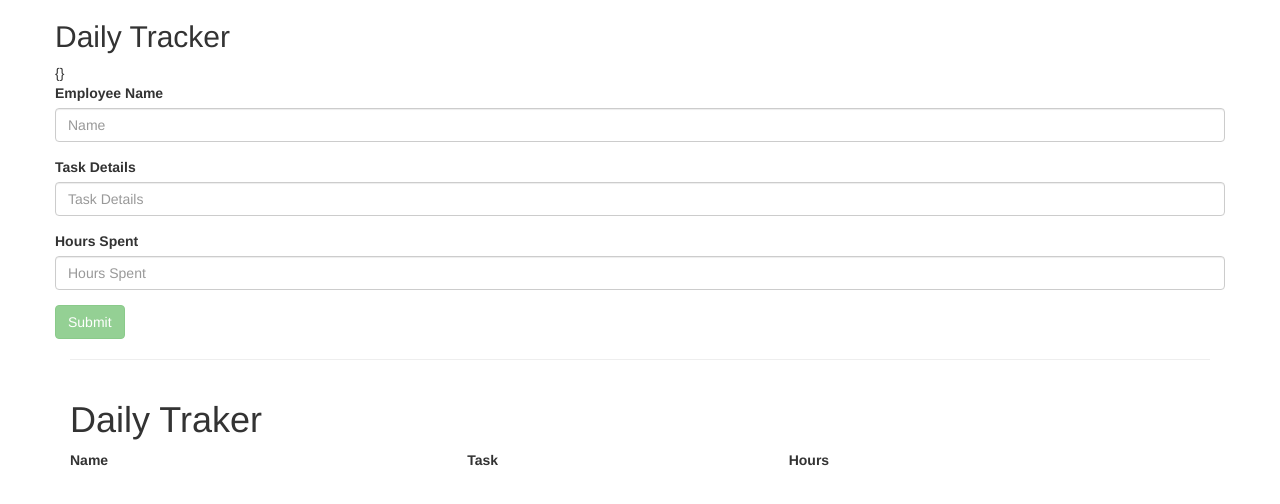
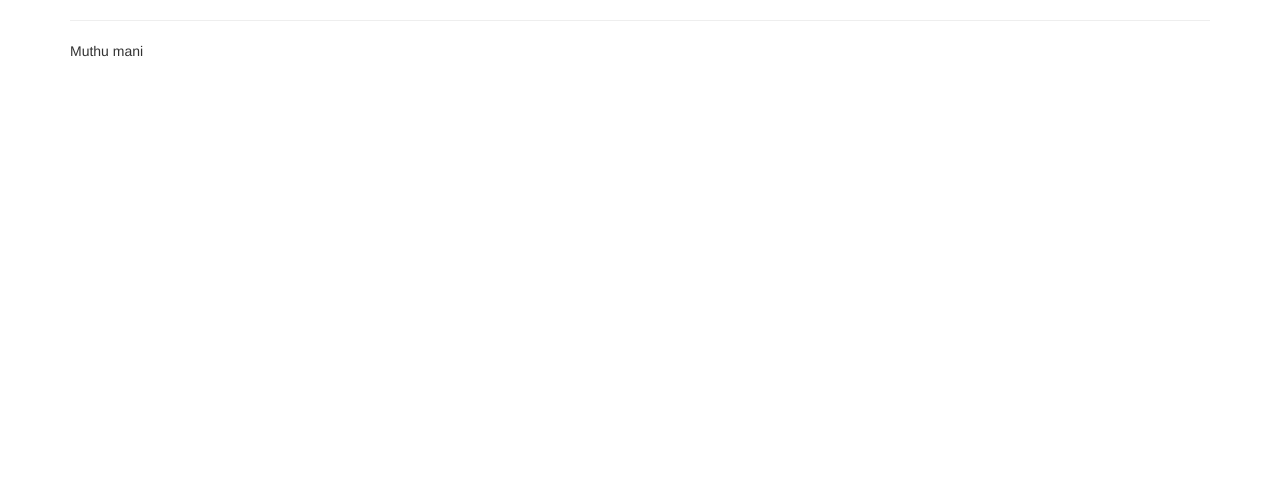
Before and after one commit to muthu67/OffcExcercise, an Angular app in the folder ngContent/ng-content/: page / in a window 1280 px wide. Shown: the top 504 px of the page. Built offline with nearby package versions, Linux system fonts and the light colour scheme.

Commit message:
commited

```diff
--- /dev/null
+++ b/ngContent/ng-content/src/app/Employee.ts
@@ -0,0 +1,3 @@
+export class Employee {
+constructor(public fname?: string, public Lname?: string) {}
+}
--- a/ngContent/ng-content/src/app/app.component.html
+++ b/ngContent/ng-content/src/app/app.component.html
@@ -1,10 +1,11 @@
 <div class="container">
-  <div class="row">
+  <!-- <div class="row">
     <h2>Daily Tracker</h2>
     <app-dailytracker-input (submittedForm)='onSubmittedFormClicked($event)'></app-dailytracker-input>
-  </div>
+  </div> -->
   <hr />
-  <div class="row">
+
+  <!-- <div class="row">
     <div class="col-md-12">
         <h1>Daily Traker</h1>
         <table class="table table-striped">
@@ -13,5 +14,8 @@
       </app-dailytracker-display>
     </table>
     </div>
-  </div>
+  </div> -->
+  <app-employee [empApp]='empApp'>
+
+  </app-employee>
 </div>
--- a/ngContent/ng-content/src/app/app.component.ts
+++ b/ngContent/ng-content/src/app/app.component.ts
@@ -1,4 +1,5 @@
 import { Component } from '@angular/core';
+import { Employee } from './Employee';
 
 @Component({
   selector: 'app-root',
@@ -6,31 +7,9 @@ import { Component } from '@angular/core';
   styleUrls: ['./app.component.css']
 })
 export class AppComponent {
-  chatHistory = [];
-  empName: string = '';
-  empTask: string = '';
-  empHrs: string = '';
-
-  ngOnInit(){
-    console.log('AppComponent Initiated!');
-  }
-  OnPrivateClick(){
-    this.chatHistory.push({
-      name: this.empName,
-      comment: this.empTask,
-      hours: this.empHrs
-    })
-  }
-  onSubmittedFormClicked(DailyTrackerInputModel: {name: string, task: string, hours:string}){
-    console.log("appcomponent registerd ");
-    this.chatHistory.push({
-      name:DailyTrackerInputModel.name,
-      task:DailyTrackerInputModel.task,
-      hours:DailyTrackerInputModel.hours,
-      date:new Date('DD/MMM/yyyy')
-
-    })
-  }
-  OnPublicClick(){
+  title = 'Employee App';
+  empApp = new Employee('Muthu', 'mani');
+  constructor() {
+    console.log('App component initiated');
   }
 }
--- a/ngContent/ng-content/src/app/app.module.ts
+++ b/ngContent/ng-content/src/app/app.module.ts
@@ -3,14 +3,12 @@ import { NgModule } from '@angular/core';
 
 import { AppComponent } from './app.component';
 import { FormsModule } from '@angular/forms';
-import { DailytrackerInputComponent } from './dailytracker-input/dailytracker-input/dailytracker-input.component';
-import { DailytrackerDisplayComponent } from './dailytracker-display/dailytracker-display/dailytracker-display.component';
+import { ChildComponent } from './child.component';
 
 @NgModule({
   declarations: [
     AppComponent,
-    DailytrackerInputComponent,
-    DailytrackerDisplayComponent
+    ChildComponent
   ],
   imports: [
     BrowserModule,
--- /dev/null
+++ b/ngContent/ng-content/src/app/child.component.html
@@ -0,0 +1 @@
+{{empApp.fname +' '+ empApp.Lname}}
--- a/ngContent/ng-content/src/app/dailytracker-display/dailytracker-display/dailytracker-display.component.html
+++ /dev/null
@@ -1,7 +0,0 @@
-<tbody>
-    <tr>
-        <td>{{chatHistory.name}}</td>
-        <td>{{chatHistory.task}}</td>
-        <td>{{chatHistory.hours}}</td>
-    </tr>
-</tbody>
--- a/ngContent/ng-content/src/app/dailytracker-display/dailytracker-display/dailytracker-display.component.ts
+++ /dev/null
@@ -1,15 +0,0 @@
-import { Component, OnInit,Input } from '@angular/core';
-
-@Component({
-  selector: 'app-dailytracker-display',
-  templateUrl: './dailytracker-display.component.html'
-})
-export class DailytrackerDisplayComponent implements OnInit {
-  @Input('feed') chatHistory: {name: string, task: string,hours: string,date:string};
-  constructor() { console.log('app daily tracker display Constructed!');}
-
-  ngOnInit() {
-    console.log("app daily tracker display initiated");
-  }
-
-}
--- a/ngContent/ng-content/src/app/dailytracker-input/dailytracker-input/dailytracker-input.component.html
+++ /dev/null
@@ -1,20 +0,0 @@
-<div [hidden]="submitted">
-    {{diagnostic}}
-    {{payLoad}}
-<form #dailyTrackerForm="ngForm" (ngSubmit)="onSubmitClicked()">
-    <div class="form-group">
-      <label for="exampleInputEmail1">Employee Name</label>
-      <input type="text" class="form-control" placeholder="Name" [(ngModel)]="model.name" name="model.name"  required>
-
-    </div>
-    <div class="form-group">
-      <label for="Task Details">Task Details</label>
-      <input type="text" class="form-control" placeholder="Task Details" [(ngModel)]="model.task" name="model.task" required>
-    </div>
-    <div class="form-group">
-      <label for="exampleInputFile">Hours Spent</label>
-      <input type="text" class="form-control" placeholder="Hours Spent" [(ngModel)]="model.hours" name="model.hours" required>
-    </div>
-    <button type="submit" class="btn btn-success" [disabled]="!dailyTrackerForm.form.valid" >Submit</button>
-  </form>
-</div>
--- a/ngContent/ng-content/src/app/dailytracker-input/dailytracker-input/dailytracker-input.component.ts
+++ /dev/null
@@ -1,31 +0,0 @@
-import { Component, OnInit,Output,EventEmitter } from '@angular/core';
-import { ReactiveFormsModule, FormGroup, FormControl, FormsModule, FormArray, FormBuilder, Validators } from '@angular/forms';
-export class DailyTrackerInputModel{
-  constructor(
-      name: string,task: string, hours: string
-  ){}
-}
-
-@Component({
-  selector: 'app-dailytracker-input',
-  templateUrl: './dailytracker-input.component.html'
-})
-export class DailytrackerInputComponent {
-public myForm: FormGroup;
-public payLoad: string;
-
-// model=new DailyTrackerInputModel('adf','asdf','asdf');
-model=new DailyTrackerInputModel('','','');
-@Output() submittedForm: EventEmitter<DailyTrackerInputModel>=new EventEmitter();
-  constructor() { }
-
-  ngOnInit() {
-    console.log("app daily tracker input initiated");
-  }
-  onSubmitClicked(){
-    console.log("submitted");
-    this.submittedForm.emit(this.model);
-    //this.payLoad=JSON.stringify(this.myForm.value);
-  }
-  get diagnostic() { return JSON.stringify(this.model); }
-}
```
Also changed, not shown: ngContent/ng-content/src/app/child.component.ts (added, +14 -0 lines).
